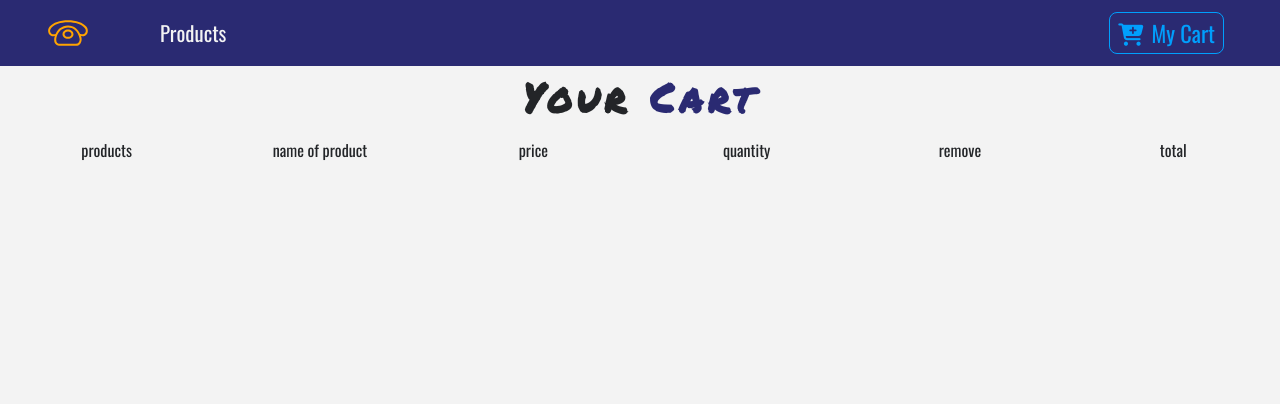
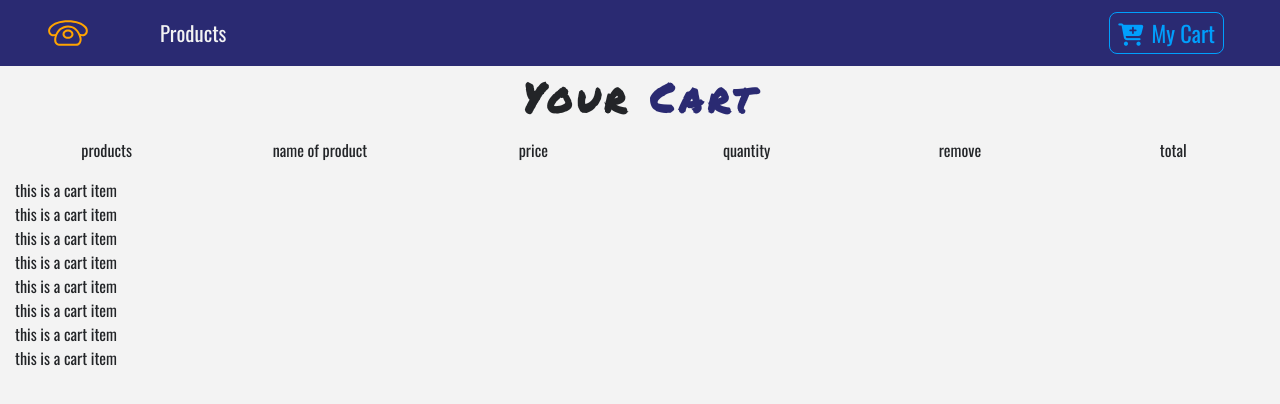
Before and after one commit to PawelRzeszutek/first_project, a React (Create React App) app: page /cart in a window 1280 px wide. Shown: the top 404 px of the page. Built offline with nearby package versions, Linux system fonts and the light colour scheme.

Commit message:
CartList and CatrtItem components

```diff
--- a/src/components/Cart/Cart.js
+++ b/src/components/Cart/Cart.js
@@ -3,7 +3,7 @@
 import CartColumns from './CartColumns';
 import EmptyCart from './EmptyCart';
 import {ProductConsumer} from '../../context';
-
+import CartList from './CartList'
 export default class Cart extends Component {
     render() {
         return (
@@ -16,6 +16,7 @@
                             <React.Fragment>
                                 <Title name="your" title="cart" />
                                 <CartColumns />
+                                <CartList value={value}/>
                             </React.Fragment>
                         );
                     }
--- /dev/null
+++ b/src/components/Cart/CartItem.js
@@ -0,0 +1,9 @@
+import React from 'react'
+
+export default function CartItem() {
+    return (
+        <div>
+            this is a cart item
+        </div>
+    )
+}
--- /dev/null
+++ b/src/components/Cart/CartList.js
@@ -0,0 +1,13 @@
+import React from 'react'
+import CartItem from './CartItem'
+export default function CartList({value}) {
+    const {cart} = value
+
+    return (
+        <div className="container-fluid">
+            {cart.map(item=>{
+                return <CartItem key={item.id} item ={item} value={value}/>
+            })}
+        </div>
+    )
+}
```
